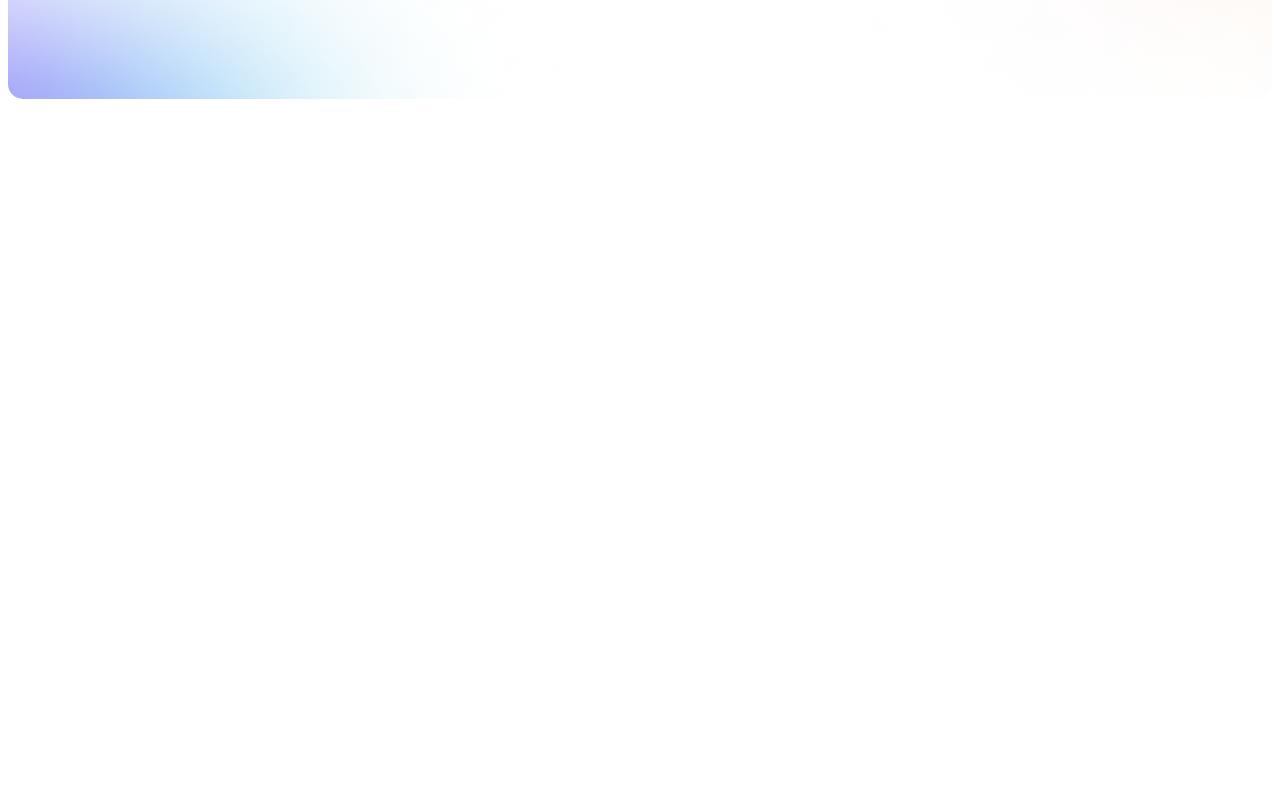
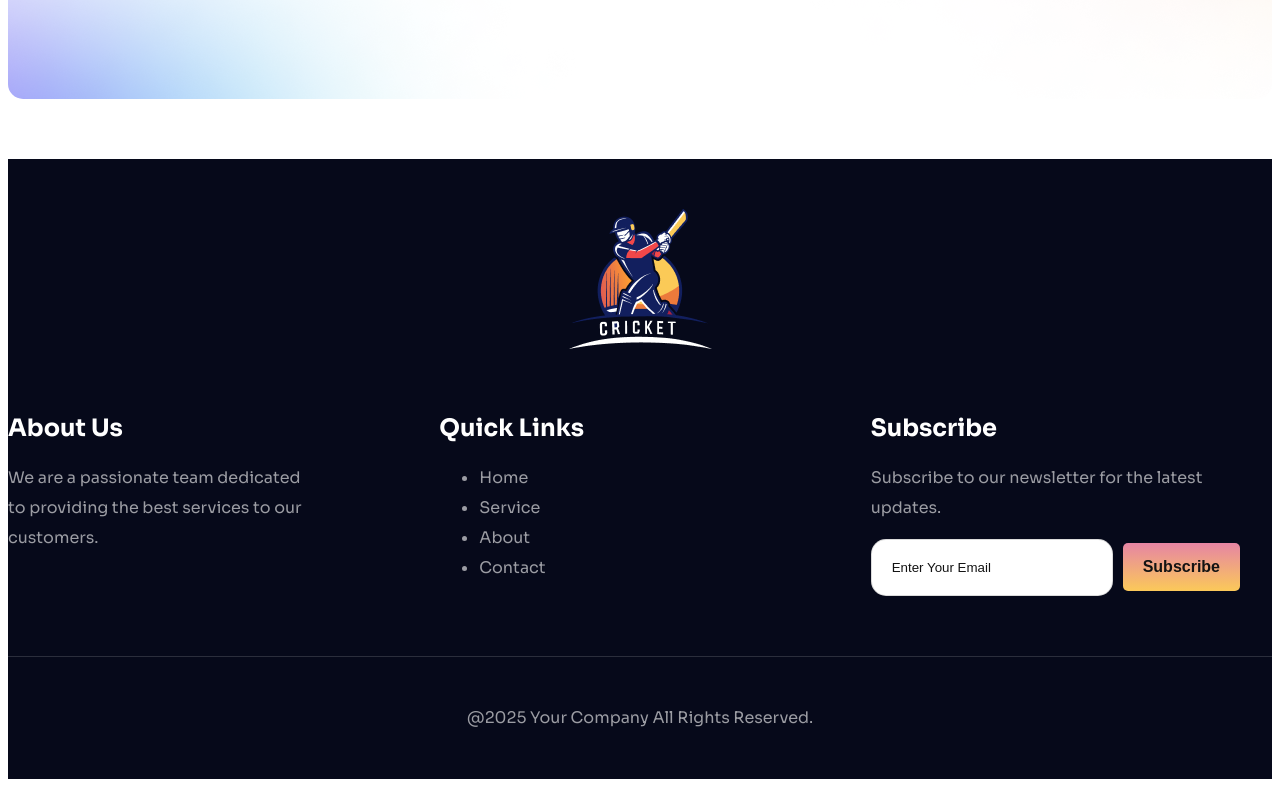
Before and after one commit to bishalsaha-official/cricket-dream-11, a React (Vite) app: page / in a window 1280 px wide. Shown: the part 3355-4142 px from the top of the page. Before the commit the page ends 3462 px from the top, so only its background shows below. Built offline with nearby package versions, Linux system fonts and the light colour scheme.

Commit message:
Implement Footer Component

```diff
--- a/src/App.jsx
+++ b/src/App.jsx
@@ -4,7 +4,8 @@ import Banner from './components/Banner/Banner';
 import Header from "./components/Header/Header"
 import { ToastContainer, toast } from 'react-toastify';
 import AvailablePlayer from './components/AvailablePlayer/AvailablePlayer';
-import Newslater from './Newslater/Newslater';
+import Newslater from './components/Newslater/Newslater';
+import Footer from './components/Footer/Footer';
 
 function App() {
   const [credits, setCredits] = useState(0)
@@ -57,6 +58,7 @@ function App() {
         ></AvailablePlayer>
         <Newslater></Newslater>
       </div>
+      <Footer></Footer>
     </>
   )
 }
--- /dev/null
+++ b/src/components/Footer/Footer.css
@@ -0,0 +1,41 @@
+.footer{
+    padding: 50px 0 0 0;
+    background-color: #06091A;
+    color: #fff;
+    margin-top: 60px;
+}
+
+.footer-img{
+    text-align: center;
+    margin-bottom: 40px;
+}
+
+.footer-container{
+    display: grid;
+    grid-template-columns: repeat(3, 1fr);
+    gap: 30px;
+    margin-bottom: 50px;
+}
+
+.footer-description{
+    width: 300px;
+}
+
+.footer-description,
+.social-link,
+.newslater-description,
+.copyright{
+    color: #FFFFFF99;
+    line-height: 30px;
+}
+
+.footer-newslater-field{
+    width: 200px;
+    margin-bottom: 10px;
+}
+
+.copyright{
+    text-align: center;
+    border-top: 1px solid rgba(255, 255, 255, 0.15);
+    padding: 30px 0;
+}
--- /dev/null
+++ b/src/components/Footer/Footer.jsx
@@ -0,0 +1,40 @@
+import './Footer.css'
+import footerImg from '../../assets/images/logo-footer.png'
+
+const Footer = () => {
+    return (
+        <div className="footer">
+            <div className="footer-img">
+                <img src={footerImg} alt="" />
+            </div>
+            <div className='container footer-container'>
+                <div>
+                    <h2>About Us</h2>
+                    <p className='footer-description'>We are a passionate team dedicated to providing the best services to our customers.</p>
+                </div>
+                <div>
+                    <h2>Quick Links</h2>
+                    <ul className='social-link'>
+                        <li>Home</li>
+                        <li>Service</li>
+                        <li>About</li>
+                        <li>Contact</li>
+                    </ul>
+                </div>
+                <div>
+                    <h2>Subscribe</h2>
+                    <p className='newslater-description'>Subscribe to our newsletter for the latest updates.</p>
+                    <div>
+                        <input className='newslater-field footer-newslater-field' placeholder="Enter Your Email" type="email" name="" id="" />
+                        <button className='btn news-btn footer-btn'>Subscribe</button>
+                    </div>
+                </div>
+            </div>
+            <div className='copyright'>
+                <p>@2025 Your Company All Rights Reserved.</p>
+            </div>
+        </div>
+    );
+};
+
+export default Footer;
--- a/src/Newslater/Newslater.css
+++ b/src/components/Newslater/Newslater.css
@@ -1,5 +1,5 @@
 .newslater-container{
-    background: url('../assets/images/bg-shadow.png');
+    background: url('../../assets//images/bg-shadow.png');
     padding: 100px 0;
     margin-top: 80px;
     text-align: center;
```
Also changed, not shown: src/components/Newslater/Newslater.jsx (renamed from src/Newslater/Newslater.jsx).
